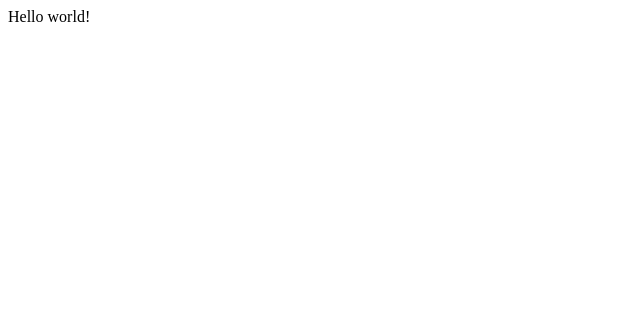
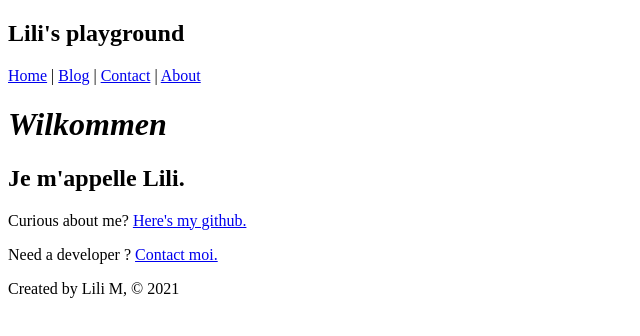
Before and after one commit to ffrixslee/gatsby-hello-world, a Gatsby site: page / in a window 1280 px wide. Shown: the whole page, without its empty margins (0-640 px from the left). Built offline with nearby package versions, Linux system fonts and the light colour scheme; Gatsby itself is replaced by a stand-in of ours.

Commit message:
added individual pages, used Link to dynamically access in-house links, replaced headers and footers with layout

```diff
--- /dev/null
+++ b/src/components/footer.js
@@ -0,0 +1,19 @@
+import React from 'react'
+
+const Footer = () => {
+    return (
+        <footer>
+            <p> Created by Lili M, © 2021</p>
+        </footer>
+    )
+}
+
+export default Footer
+
+// Goal: Create a shared page header
+
+// 1. Setup a header component: Include site title and links to all four pages
+
+// 2. Render header at top of all site pages
+
+// 3. Test your work!
--- /dev/null
+++ b/src/components/header.js
@@ -0,0 +1,15 @@
+import React from 'react'
+import { Link } from 'gatsby'
+
+const Header = () => {
+    return (
+        <div>
+            <nav><h1> Lili's playground </h1>
+        <p><Link to ="/">Home</Link> | <Link to ="/blog">Blog</Link> | <Link to ="/contact">Contact</Link> | <Link to ="/about">About</Link></p></nav>
+        </div>
+
+
+    )
+}
+
+export default Header
--- /dev/null
+++ b/src/components/layout.js
@@ -0,0 +1,16 @@
+ import React from 'react'
+
+ import Header from '../components/header'
+ import Footer from '../components/footer'
+
+ const Layout = (props) => {
+     return (
+         <div>
+             <Header />
+             {props.children}
+             <Footer />
+         </div>
+     )
+ }
+
+ export default Layout
--- a/src/pages/index.js
+++ b/src/pages/index.js
@@ -1,5 +1,21 @@
 import React from "react"
+import { Link } from 'gatsby' //preloads the content
+import Layout from "../components/layout"
+
+
 
 export default function Home() {
-  return <div>Hello world!</div>
+  return <div>
+            <Layout>
+            <h1><i>Wilkommen</i></h1>
+            <h2>Je m'appelle Lili.</h2>
+            <p> Curious about me? <a href= "https://github.com/ffrixslee">Here's my github.</a> </p>
+            <p> Need a developer ? <Link to="/contact">Contact moi.</Link></p>
+            </Layout>
+            </div>
 }
+
+// Goal: Add a couple of links to the site
+// 1. On contact page, link to twitter profile
+// 2. On about page, link to contact page
+// 3. Test your work!
```
Also changed, not shown: src/pages/about.js (added, +18 -0 lines), src/pages/blog.js (added, +23 -0 lines), src/pages/contact.js (added, +18 -0 lines).
